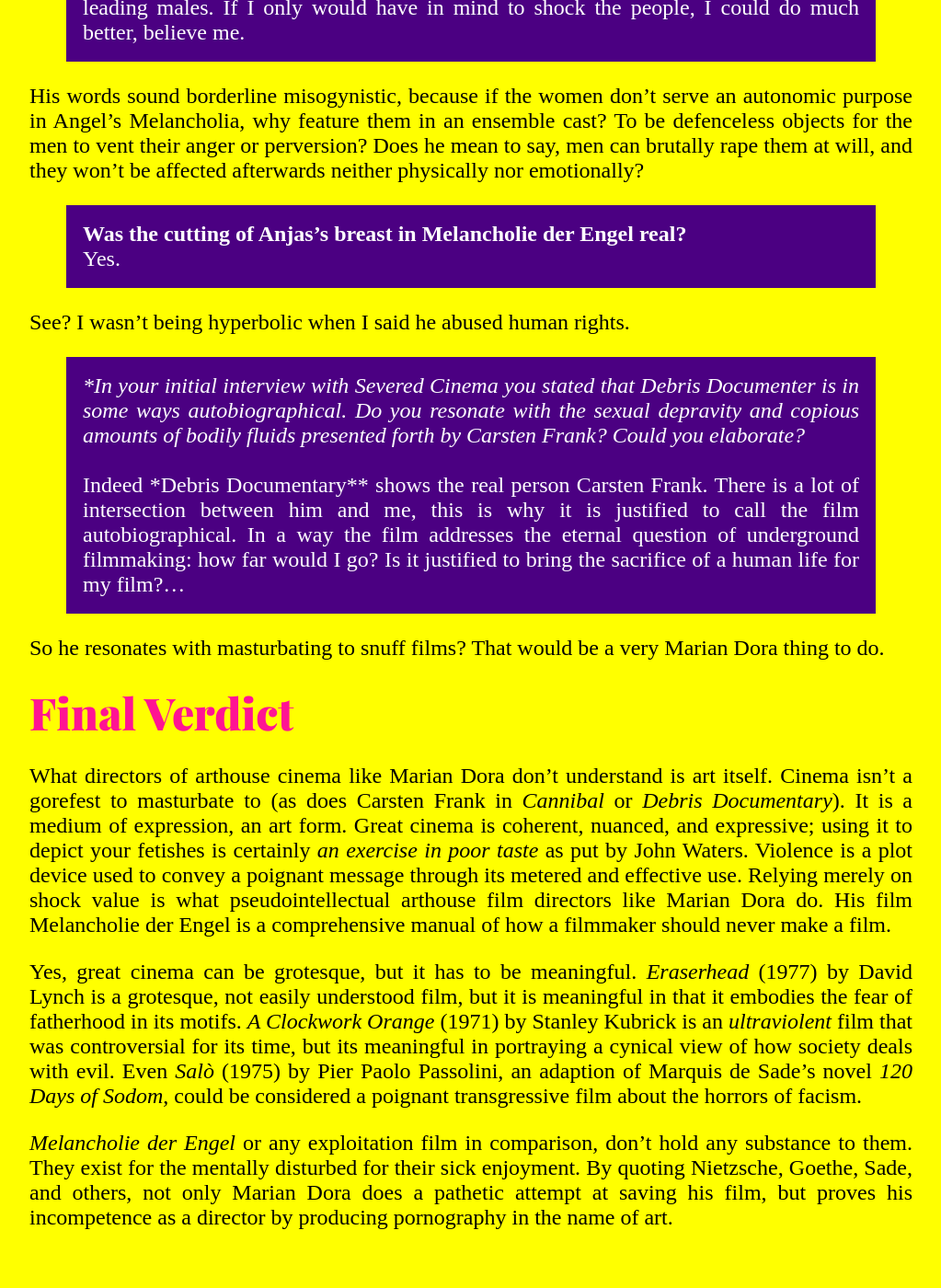
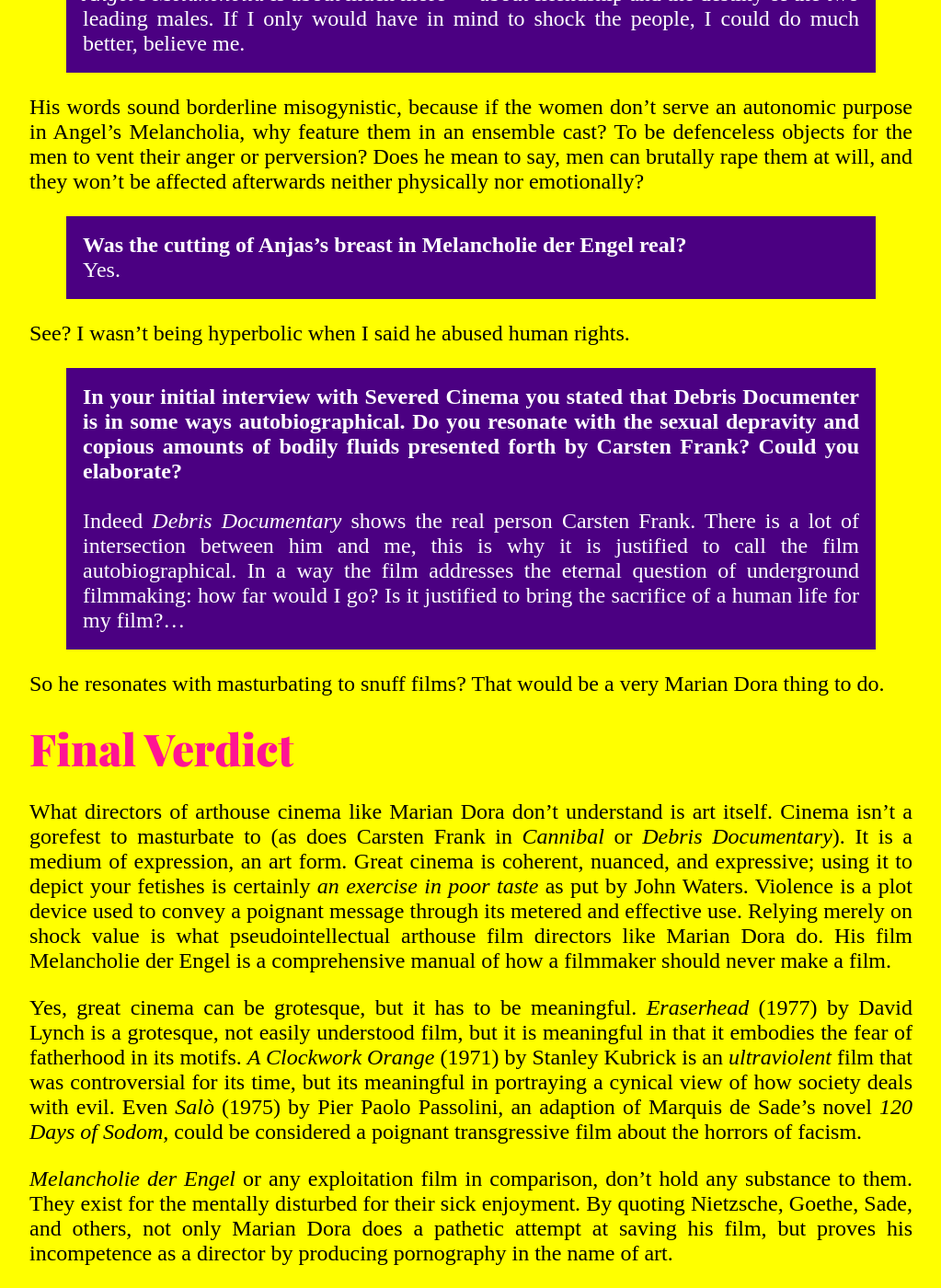
Before and after one commit to ankushian/ankushian.github.io, a Jekyll site: the page built from _posts/2025-08-12-critique-der-marian-dora.md, in a window 1280 px wide and 1400 px high, scrolled down 5536 px. Shown: the whole window at 92% size, without its empty margins (128-1151 px from the left). Built offline with Jekyll 4.4.1, drawn with Linux system fonts in a browser that asks for light colours; some web fonts are replaced; before the commit the page ends 6897 px from its top, so only the background shows below that; some of the changed text lies outside the part shown.

Commit message:
Fix formatting errors & stylesheet

```diff
--- a/_posts/2025-08-12-critique-der-marian-dora.md
+++ b/_posts/2025-08-12-critique-der-marian-dora.md
@@ -89,9 +89,9 @@ His words sound borderline misogynistic, because if the women don't serve an aut
 
 See? I wasn't being hyperbolic when I said he abused human rights.
 
-> **In your initial interview with Severed Cinema you stated that Debris Documenter is in some ways autobiographical. Do you resonate with the sexual depravity and copious amounts of bodily fluids presented forth by Carsten Frank? Could you elaborate?* <br/><br/>
+> **In your initial interview with Severed Cinema you stated that Debris Documenter is in some ways autobiographical. Do you resonate with the sexual depravity and copious amounts of bodily fluids presented forth by Carsten Frank? Could you elaborate?** <br/><br/>
 >
-> Indeed *Debris Documentary** shows the real person Carsten Frank. There is a lot of intersection between him and me, this is why it is justified to call the film autobiographical. In a way the film addresses the eternal question of underground filmmaking: how far would I go? Is it justified to bring the sacrifice of a human life for my film?...
+> Indeed *Debris Documentary* shows the real person Carsten Frank. There is a lot of intersection between him and me, this is why it is justified to call the film autobiographical. In a way the film addresses the eternal question of underground filmmaking: how far would I go? Is it justified to bring the sacrifice of a human life for my film?...
 
 So he resonates with masturbating to snuff films? That would be a very Marian Dora thing to do.
 
--- a/styles/post-style.scss
+++ b/styles/post-style.scss
@@ -25,7 +25,7 @@ a {
 
 nav a {
     // padding: 0.25em;
-    font: 1.5em 'Playfair Display';
+    font: 24pt 'Playfair Display';
 
     &::after {
         content: "▪";
```
Also changed, not shown: other parts of _posts/2025-08-12-critique-der-marian-dora.md (+1 -1 lines).
